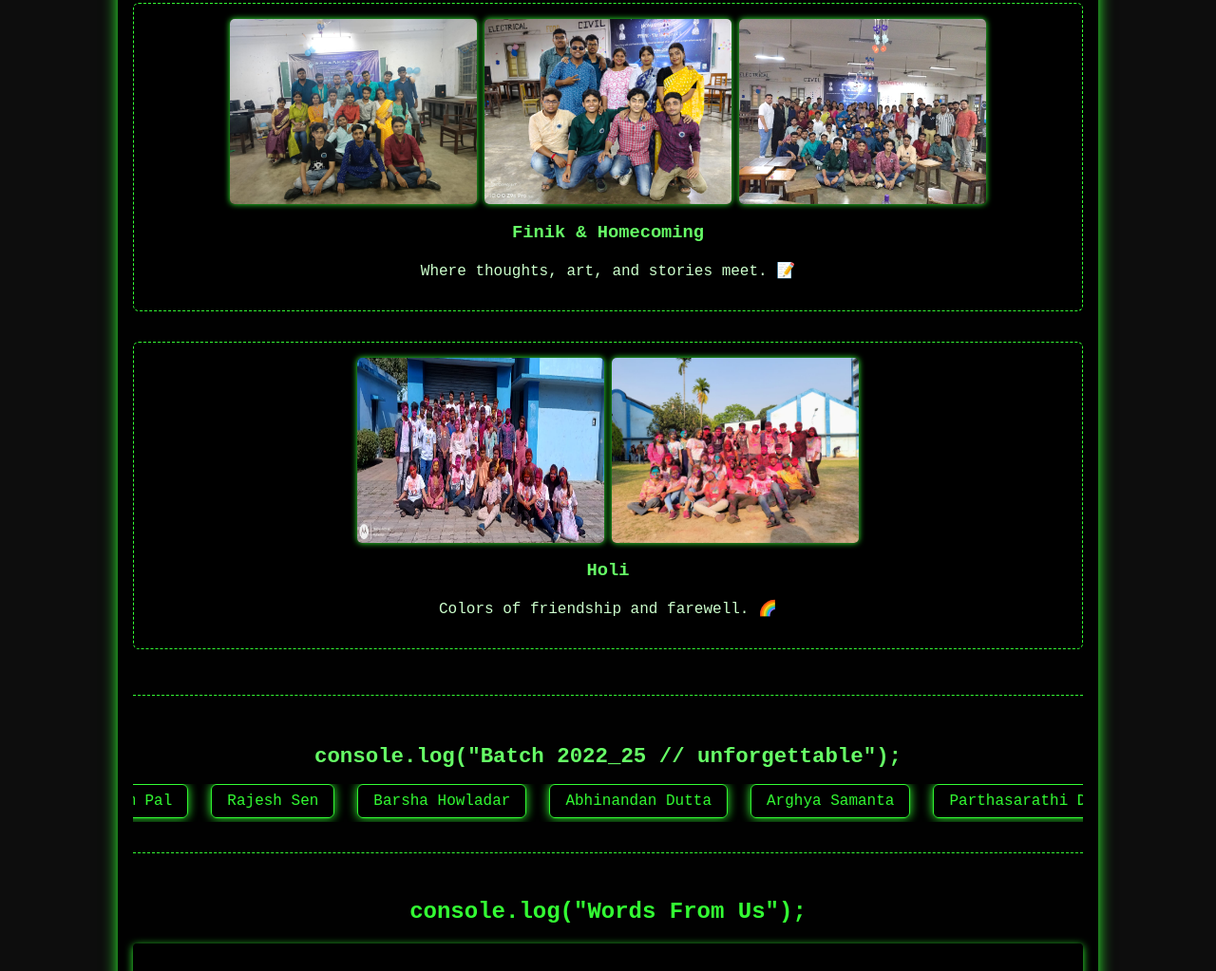
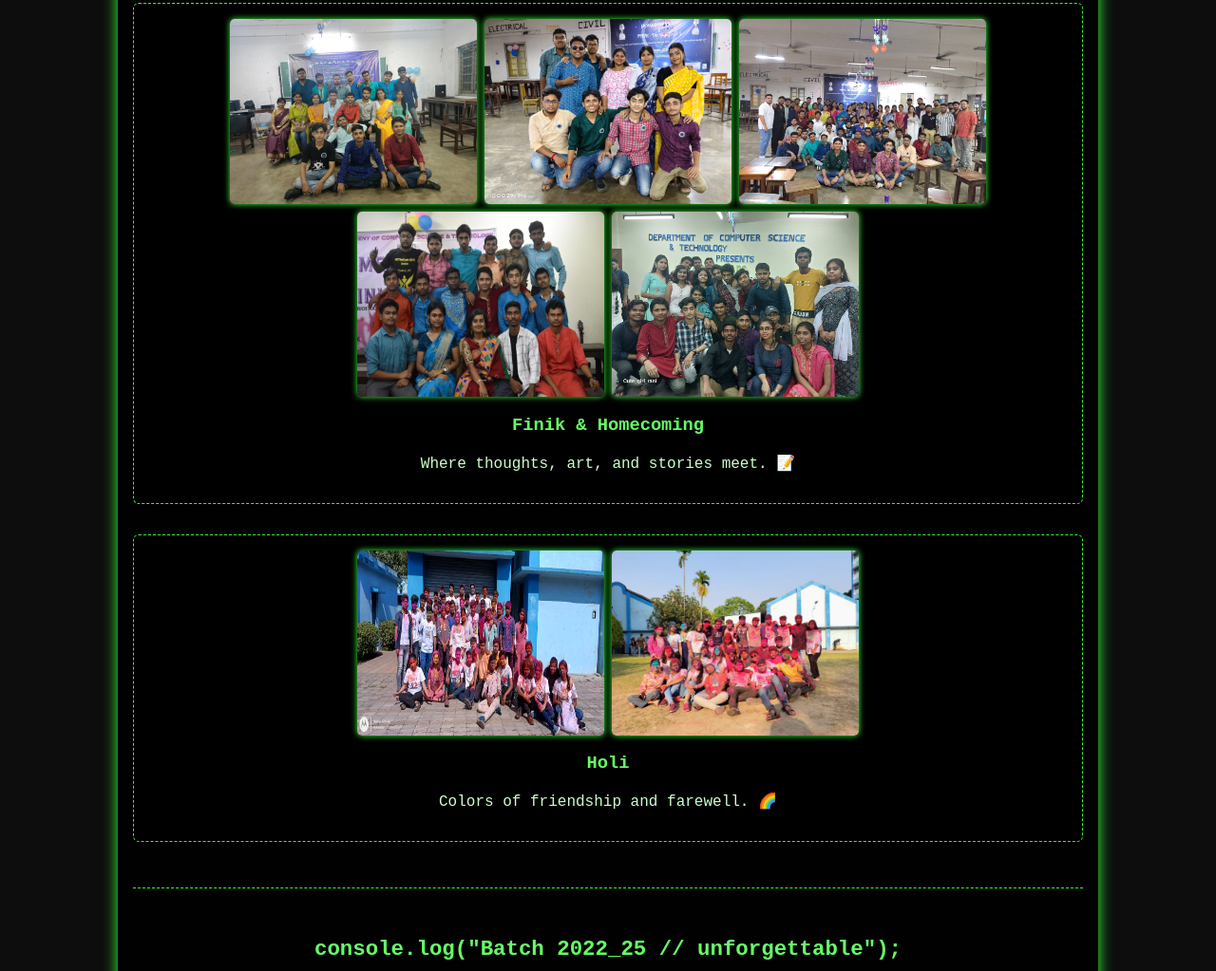
Before and after one commit to apcrp-dcst/CROSSROADS, a plain HTML site: page index.html in a window 1280 px wide. Shown: the part 1798-2821 px from the top of the page at 95% size. Drawn offline with nearby package versions, Linux system fonts and the light colour scheme.

Commit message:
Update index.html

```diff
--- a/index.html
+++ b/index.html
@@ -76,6 +76,8 @@
       <img src="Finik 1.jpg" data-full="Finik 1.jpg" alt="Finik">
       <img src="Finik 2.jpg" data-full="Finik 2.jpg" alt="Finik">
       <img src="Finik 3.jpg" data-full="Finik 2.jpg" alt="Finik">
+       <img src="Finik 4.jpg" data-full="Finik 2.jpg" alt="Finik">
+       <img src="Finik 5.jpg" data-full="Finik 2.jpg" alt="Finik">
     </div>
     <div class="event-details">
       <h3>Finik & Homecoming</h3>
```
